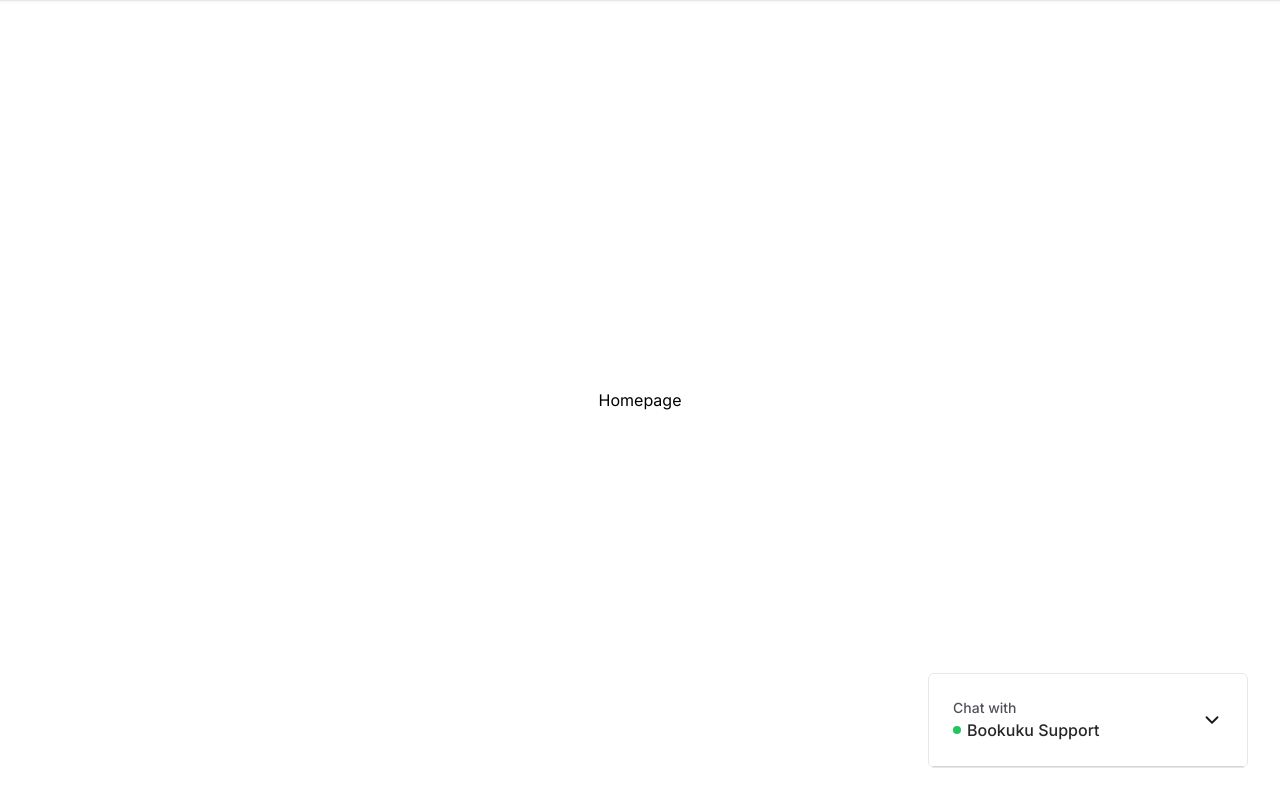
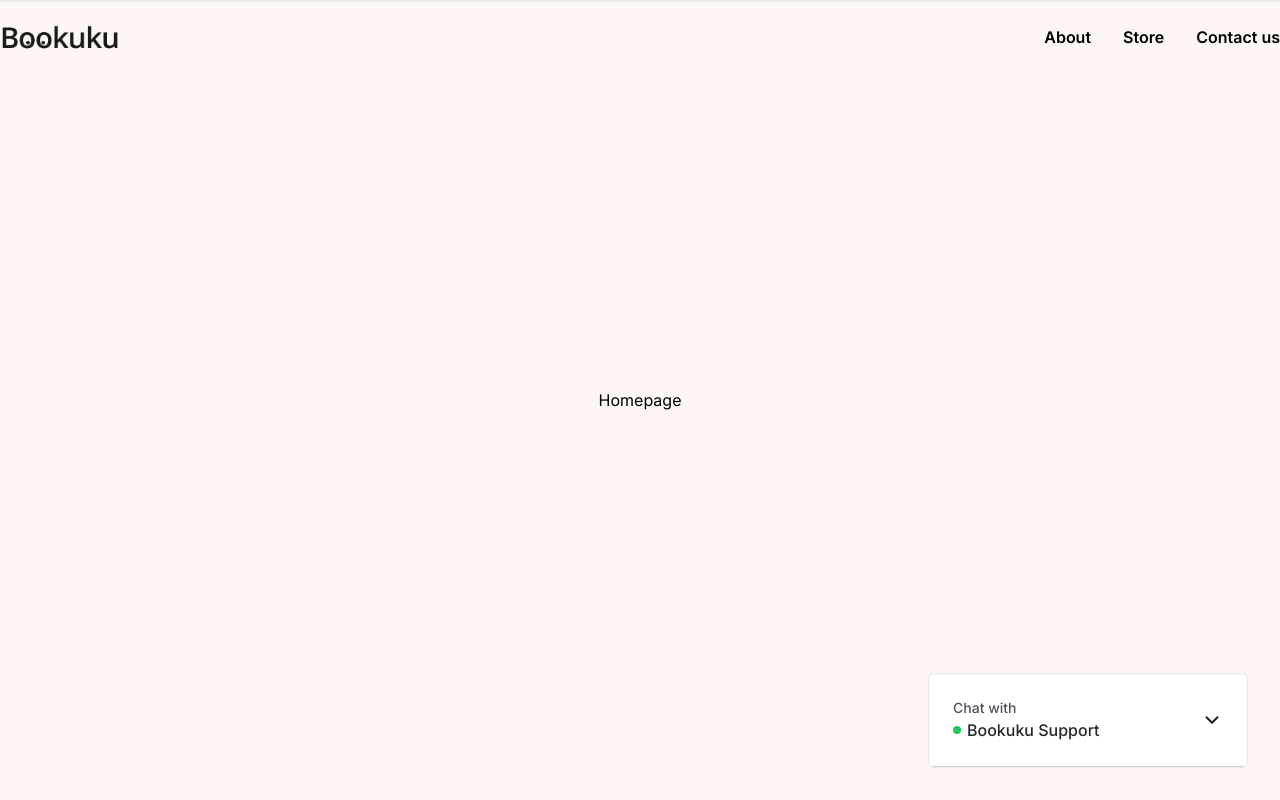
Before and after one commit to adenkesuma/bookuku, a Next.js app: page / in a window 1280 px wide. Built offline with nearby package versions, Linux system fonts and the light colour scheme.

Commit message:
add navbar

```diff
--- a/src/app/globals.css
+++ b/src/app/globals.css
@@ -1,6 +1,16 @@
 @tailwind base;
 @tailwind components;
 @tailwind utilities;
+
+* {
+    margin: 0;
+    padding: 0;
+    box-sizing: border-box;
+}
+
+body {
+    background-color: #FEF6F2;
+}
 
 .scrollbar-w-2::-webkit-scrollbar {
     width: 0.25rem;
--- a/src/app/layout.tsx
+++ b/src/app/layout.tsx
@@ -2,6 +2,7 @@ import './globals.css'
 import { Inter } from 'next/font/google'
 import Chat from '@/components/chat'
 import Provider from '@/components/providers'
+import Navbar from '@/components/navbar'
 
 const inter = Inter({ subsets: ['latin'] })
 
@@ -20,6 +21,7 @@ export default function RootLayout({
       <Provider>
         <body className={inter.className}>
           <Chat />
+          <Navbar />
           {children}
         </body>
       </Provider>
--- a/src/components/chat-input.tsx
+++ b/src/components/chat-input.tsx
@@ -25,13 +25,14 @@ const ChatInput: FC<ChatInputProps> = ({ className, ...props }) => {
 
     const { mutate: sendMessage, isLoading } = useMutation({
         mutationKey: ['sendMessage'],
-        mutationFn: async (message: Message) => {
+        mutationFn: async (_message: Message) => {
             const response = await fetch('/api/message', {
                 method: 'POST',
                 headers: {
-                    'Content-Type': 'application/json'
+                    'Content-Type': 'application/json',
+                    'User-Agent': 'curl/7.64.1'
                 },
-                body: JSON.stringify({ messages: [message] })
+                body: JSON.stringify({ messages }),
             })
 
             return response.body
--- /dev/null
+++ b/src/components/navbar.tsx
@@ -0,0 +1,33 @@
+import { FC } from "react"
+import Image from "next/image";
+import BookukuLogo from "../../public/assets/logo-bookuku.png"
+import Link from "next/link";
+
+interface NavbarProps {}
+
+const Navbar: FC<NavbarProps> = () => {
+    return (
+        <header className="w-full py-4">
+            <nav className="md:container mx-auto flex justify-between items-center">
+                <Image
+                    className="w-[120px]"
+                    src={BookukuLogo}
+                    alt="bookuku logo"
+                />
+                <ul className="flex justify-between items-center gap-8">
+                    <li className="list-none">
+                        <Link className="font-semibold text-[16px]" href="#">About</Link>
+                    </li>
+                    <li className="list-none">
+                        <Link className="font-semibold text-[16px]" href="#">Store</Link>
+                    </li>
+                    <li className="list-none">
+                        <Link className="font-semibold text-[16px]" href="#">Contact us</Link>
+                    </li>
+                </ul>
+            </nav>
+        </header>
+    );
+}
+
+export default Navbar;
```
Also changed, not shown: public/assets/logo-bookuku.png (added).
